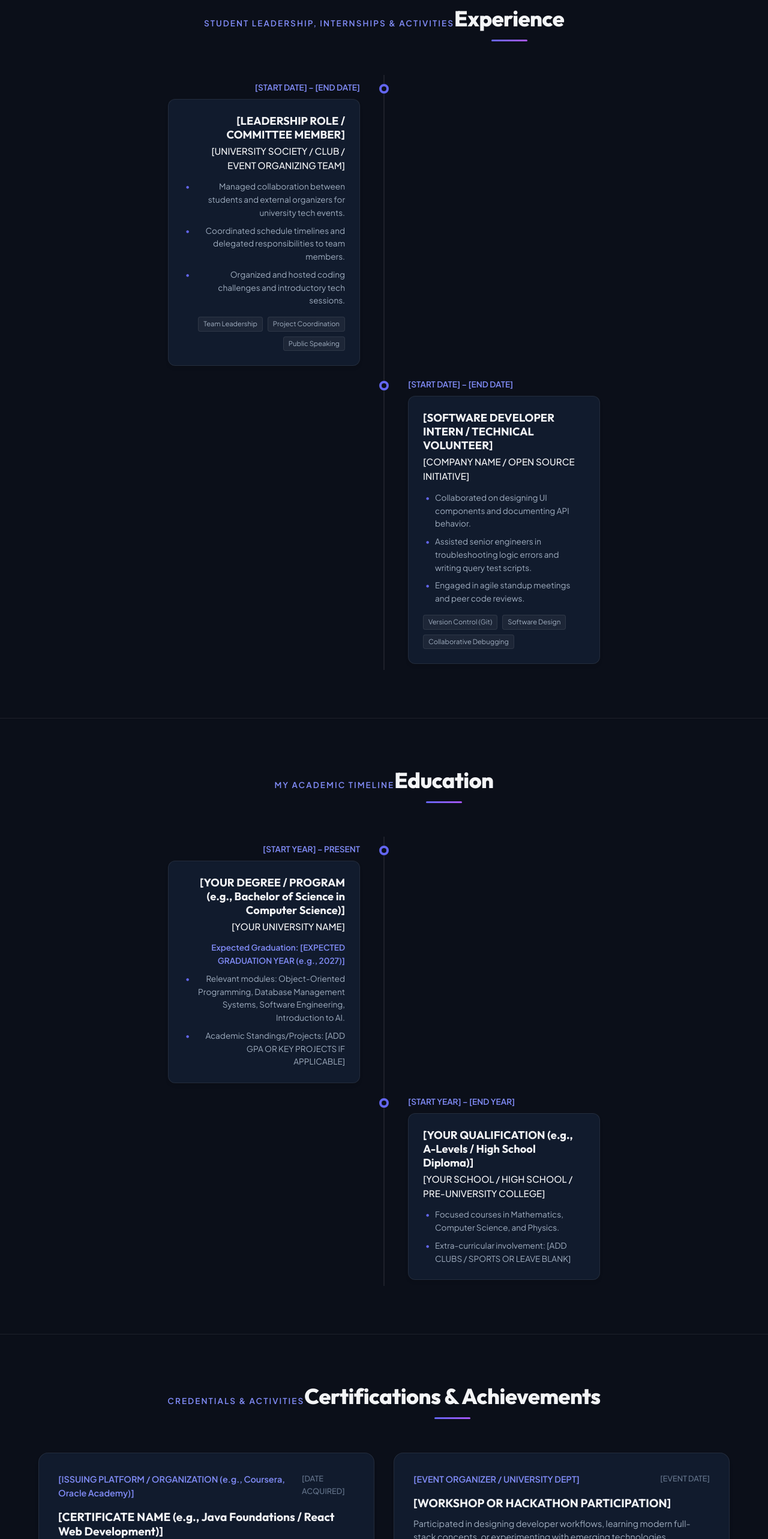
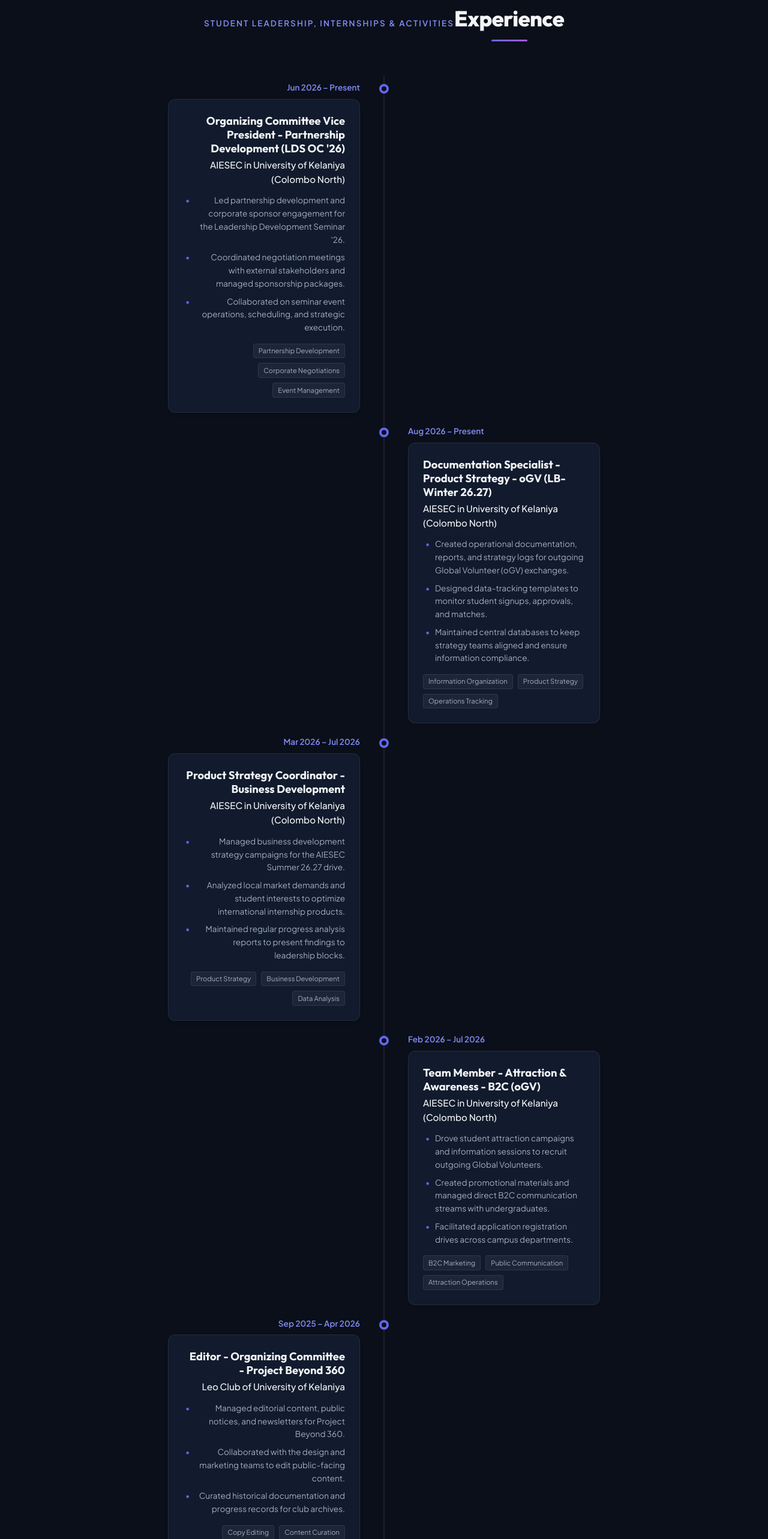
Before and after one commit to surabinik/Surabini_Kantharaj_Portfolio, a React (Vite) app: page / in a window 1280 px wide. Shown: the part 3600-6166 px from the top of the page at 60% size. Built offline with nearby package versions, Linux system fonts and the light colour scheme.

Commit message:
feat: populate experience data with real AIESEC and Leo Club roles

```diff
--- a/src/data/experience.js
+++ b/src/data/experience.js
@@ -1,26 +1,74 @@
 export const experienceData = [
   {
     id: 1,
-    position: "[LEADERSHIP ROLE / COMMITTEE MEMBER]",
-    organization: "[UNIVERSITY SOCIETY / CLUB / EVENT ORGANIZING TEAM]",
-    period: "[START DATE] – [END DATE]",
+    position: "Organizing Committee Vice President - Partnership Development (LDS OC '26)",
+    organization: "AIESEC in University of Kelaniya (Colombo North)",
+    period: "Jun 2026 – Present",
     responsibilities: [
-      "Managed collaboration between students and external organizers for university tech events.",
-      "Coordinated schedule timelines and delegated responsibilities to team members.",
-      "Organized and hosted coding challenges and introductory tech sessions."
+      "Led partnership development and corporate sponsor engagement for the Leadership Development Seminar '26.",
+      "Coordinated negotiation meetings with external stakeholders and managed sponsorship packages.",
+      "Collaborated on seminar event operations, scheduling, and strategic execution."
     ],
-    skillsDeveloped: ["Team Leadership", "Project Coordination", "Public Speaking"]
+    skillsDeveloped: ["Partnership Development", "Corporate Negotiations", "Event Management"]
   },
   {
     id: 2,
-    position: "[SOFTWARE DEVELOPER INTERN / TECHNICAL VOLUNTEER]",
-    organization: "[COMPANY NAME / OPEN SOURCE INITIATIVE]",
-    period: "[START DATE] – [END DATE]",
+    position: "Documentation Specialist - Product Strategy - oGV (LB-Winter 26.27)",
+    organization: "AIESEC in University of Kelaniya (Colombo North)",
+    period: "Aug 2026 – Present",
     responsibilities: [
-      "Collaborated on designing UI components and documenting API behavior.",
-      "Assisted senior engineers in troubleshooting logic errors and writing query test scripts.",
-      "Engaged in agile standup meetings and peer code reviews."
+      "Created operational documentation, reports, and strategy logs for outgoing Global Volunteer (oGV) exchanges.",
+      "Designed data-tracking templates to monitor student signups, approvals, and matches.",
+      "Maintained central databases to keep strategy teams aligned and ensure information compliance."
     ],
-    skillsDeveloped: ["Version Control (Git)", "Software Design", "Collaborative Debugging"]
+    skillsDeveloped: ["Information Organization", "Product Strategy", "Operations Tracking"]
+  },
+  {
+    id: 3,
+    position: "Product Strategy Coordinator - Business Development",
+    organization: "AIESEC in University of Kelaniya (Colombo North)",
+    period: "Mar 2026 – Jul 2026",
+    responsibilities: [
+      "Managed business development strategy campaigns for the AIESEC Summer 26.27 drive.",
+      "Analyzed local market demands and student interests to optimize international internship products.",
+      "Maintained regular progress analysis reports to present findings to leadership blocks."
+    ],
+    skillsDeveloped: ["Product Strategy", "Business Development", "Data Analysis"]
+  },
+  {
+    id: 4,
+    position: "Team Member - Attraction & Awareness - B2C (oGV)",
+    organization: "AIESEC in University of Kelaniya (Colombo North)",
+    period: "Feb 2026 – Jul 2026",
+    responsibilities: [
+      "Drove student attraction campaigns and information sessions to recruit outgoing Global Volunteers.",
+      "Created promotional materials and managed direct B2C communication streams with undergraduates.",
+      "Facilitated application registration drives across campus departments."
+    ],
+    skillsDeveloped: ["B2C Marketing", "Public Communication", "Attraction Operations"]
+  },
+  {
+    id: 5,
+    position: "Editor - Organizing Committee - Project Beyond 360",
+    organization: "Leo Club of University of Kelaniya",
+    period: "Sep 2025 – Apr 2026",
+    responsibilities: [
+      "Managed editorial content, public notices, and newsletters for Project Beyond 360.",
+      "Collaborated with the design and marketing teams to edit public-facing content.",
+      "Curated historical documentation and progress records for club archives."
+    ],
+    skillsDeveloped: ["Copy Editing", "Content Curation", "Team Collaboration"]
+  },
+  {
+    id: 6,
+    position: "Member - International Relations Avenue",
+    organization: "Leo Club of University of Kelaniya",
+    period: "Aug 2025 – Apr 2026",
+    responsibilities: [
+      "Engaged in international relations programs and cross-district club joint meetings.",
+      "Facilitated communications with twin international clubs for joint volunteer initiatives.",
+      "Participated in planning community service projects aligned with international avenues."
+    ],
+    skillsDeveloped: ["International Relations", "Cross-cultural Communication", "Community Service"]
   }
 ];
```
